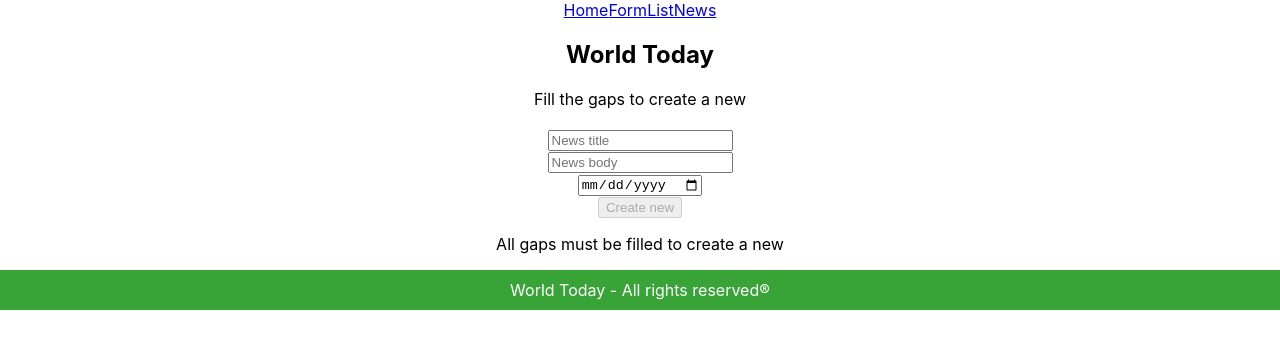
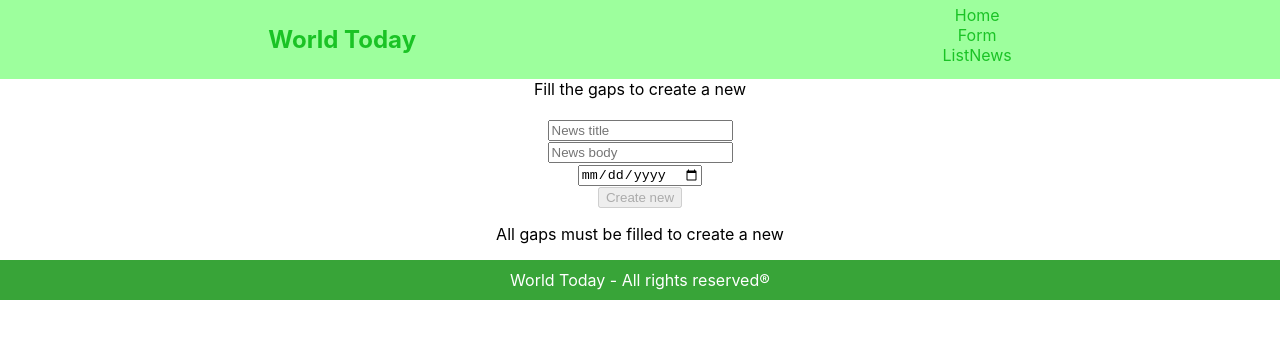
Before and after one commit to miguelherreravillanueva/Proyecto_React.Newspage, a React (Create React App) app: page /form in a window 1280 px wide. Shown: the top 348 px of the page. Built offline with nearby package versions, Linux system fonts and the light colour scheme; the HTML template or start-up script is replaced by a standard one.

Commit message:
trying to implement API

```diff
--- a/src/components/Footer/Footer.jsx
+++ b/src/components/Footer/Footer.jsx
@@ -3,12 +3,14 @@ import './Footer.scss'
 
 const Footer = () => {
     return (
+        <>
         <footer>
             <span>
                 <br />
                 <div>World Today - All rights reserved®</div>
             </span>
         </footer>
+        </>
     )
 }
 
--- a/src/components/Header/Header.jsx
+++ b/src/components/Header/Header.jsx
@@ -4,9 +4,9 @@ import './Header.scss'
 
 const Header = () => {
     return (
+        <header>
             <nav >
-        <span >
-          </span>
+                <h2>World Today</h2>
                 <div>
                     <span>
                         <Link to="/home">Home</Link>
@@ -18,8 +18,8 @@ const Header = () => {
                         <Link to="/list">ListNews</Link>
                     </span>
                 </div>
-         <h2>World Today</h2>
             </nav>
+        </header>
     );
 };
 
--- a/src/components/Header/Header.scss
+++ b/src/components/Header/Header.scss
@@ -0,0 +1,16 @@
+header{
+    a{
+        all: unset;
+        justify-content: space-around;
+        display: flex;
+        cursor: pointer;
+    }
+
+    nav{
+        background-color: rgb(157, 255, 157);
+        color: rgb(26, 195, 37);
+        display: flex;
+        justify-content: space-around;
+        padding: 5px;
+    }
+}
--- a/src/components/Home/Home.jsx
+++ b/src/components/Home/Home.jsx
@@ -4,7 +4,6 @@ import './Home.scss'
 const Home = ()=>{
     return(
         <>
-           <br/>
 
            <br/>
             <p>Welcome to <i>World Today</i>, where you will find the latest news around the world.
--- a/src/components/ListNews/ListNews.jsx
+++ b/src/components/ListNews/ListNews.jsx
@@ -1,11 +1,29 @@
-import React from 'react'
-import './ListNews.scss'
+// import React, { useEffect } from 'react'
+// import './ListNews.scss'
+// import axios from "axios"
 
-const ListNews = () => {
-  return (
-    <div>These are the latest world news.
-    </div>
-  )
-}
+// const ListNews = () => {
+//     const [news]
+//     const getNews = async () => {
+//         try {
+//             const res = await axios.get("https://api.nytimes.com/svc/topstories/v2/arts.json?api-key=yourkey")
+//             console.log("respons", res)
+//         } catch (error) {
+//             console.error(error)
+//         }
+//     }
 
-export default ListNews
+//     useEffect(() => {
+//         getNews()
+//     }, [])
+
+
+//     return (
+//         <>
+//             <div>These are the latest world news.
+//             </div>
+//         </>
+//     )
+// }
+
+// export default ListNews
```
Also changed, not shown: src/context/AppReducer.js (added, +13 -0 lines), src/context/GlobalState.js (added, +9 -0 lines). Lines whose indentation alone changed are shown as unchanged.
